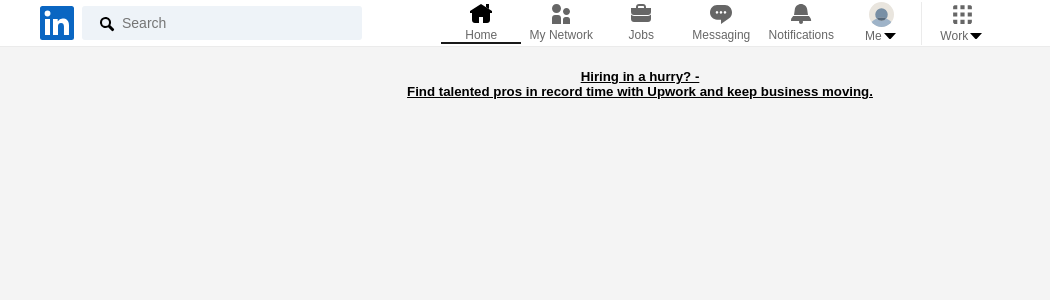
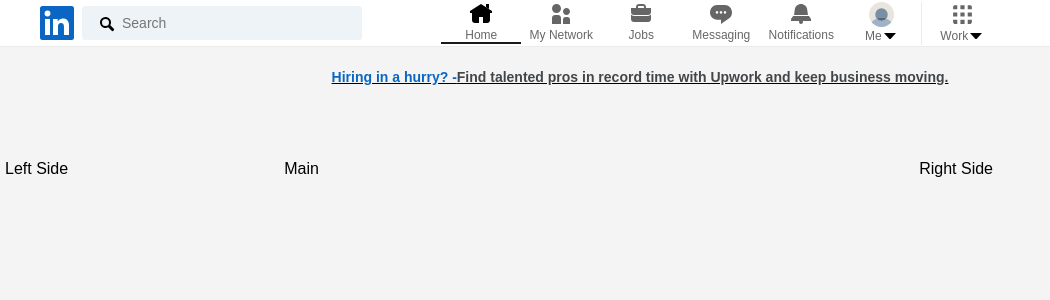
Before and after one commit to bunnie26/Linkedin-Clone, a React (Vite) app: page /home in a window 1280 px wide. Shown: the top 300 px of the page, without its empty margins (0-1050 px from the left). Built offline with nearby package versions, Linux system fonts and the light colour scheme.

Commit message:
random changes n main page

```diff
--- a/src/components/Home.jsx
+++ b/src/components/Home.jsx
@@ -7,12 +7,17 @@
       <Section>
         <h5>
           <a>Hiring in a hurry? - </a>
-          <p>
-            Find talented pros in record time with Upwork and keep business
-            moving.
-          </p>
         </h5>
+        <p>
+          Find talented pros in record time with Upwork and keep business
+          moving.
+        </p>
       </Section>
+      <Layout>
+        <div>Left Side</div>
+        <div>Main</div>
+        <div>Right Side</div>
+      </Layout>
     </Container>
   );
 }
@@ -33,8 +38,39 @@
   text-align: center;
   text-decoration: underline;
   display: flex;
-  flex-direction: row;
   justify-content: center;
+  h5 {
+    color: #0a66c2;
+    font-size: 14px;
+    a {
+      font-weight: 700;
+    }
+  }
+  p {
+    font-size: 14px;
+    color: #434649;
+    font-weight: 600;
+  }
+  @media (max-width: 768px) {
+    flex-direction: column;
+    padding: 0 5px;
+  }
+`;
+
+const Layout = styled.div`
+  display: grid;
+  grid-template-areas: "leftside main rightside";
+  grid-template-columns: minmax(0, 5fr) minmax(0, 12fr) minmax(300px, 7fr);
+  column-gap: 25px;
+  row-gap: 25px;
+  grid-template-rows: auto;
+  margin: 25px 0;
+  padding: 0 5px;
+  @media (max-width: 768px) {
+    display: flex;
+    flex-direction: column;
+    padding: 0 5px;
+  }
 `;
 
 export default Home;
```
